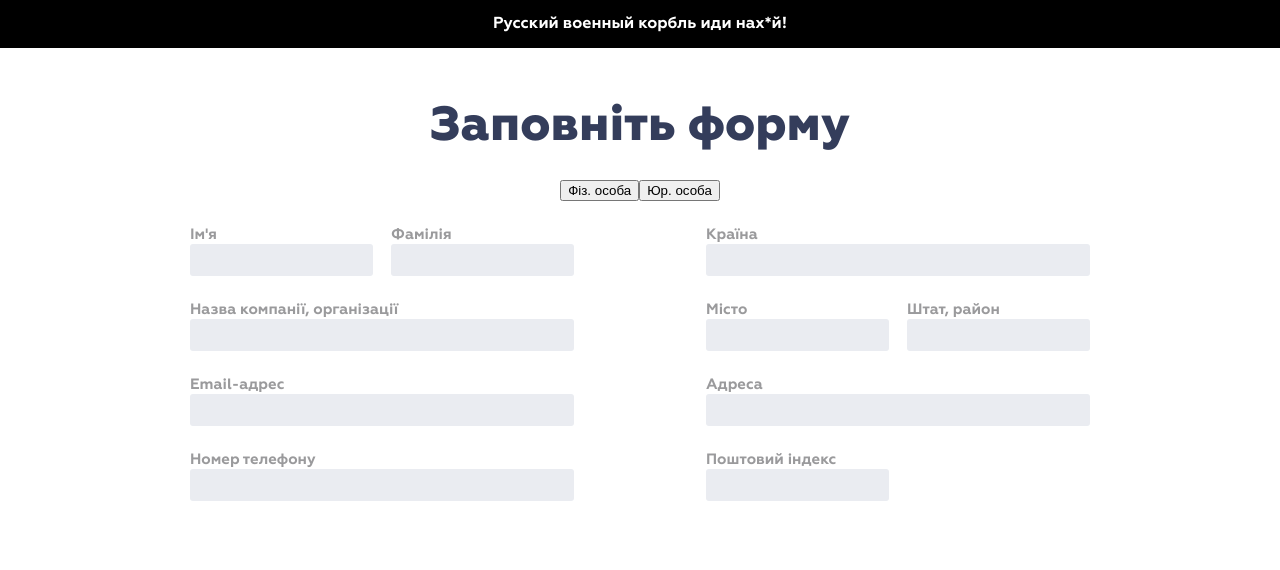
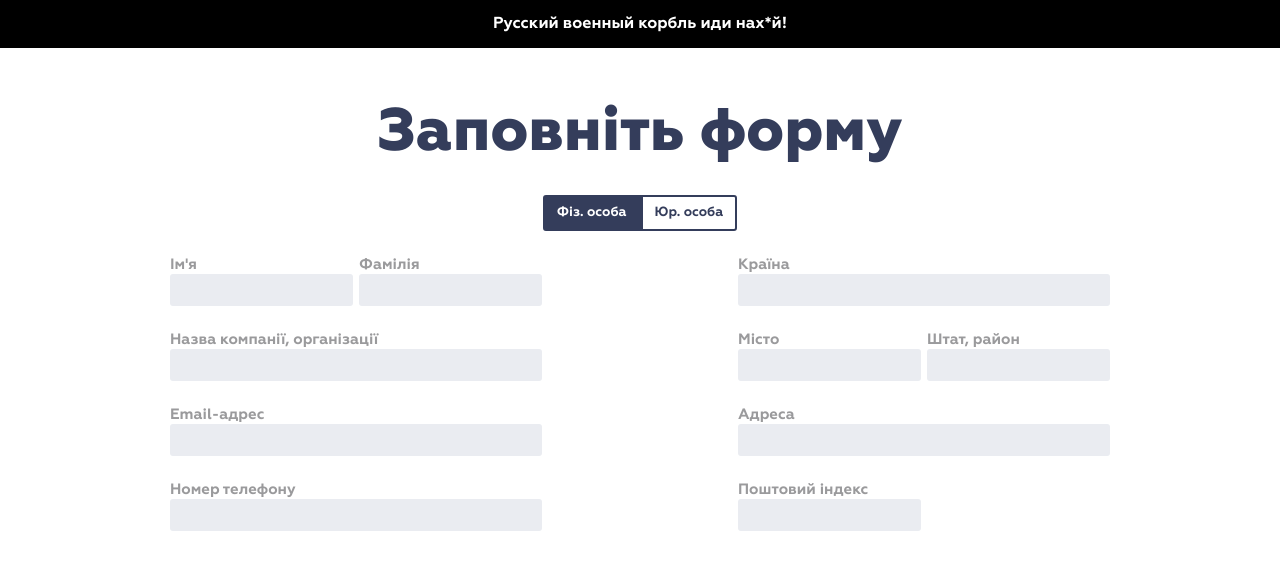
Before and after one commit to Vadym-Mishchenko/my-app, a React (Create React App) app: page / in a window 1280 px wide. Shown: the top 570 px of the page. Built offline with nearby package versions, Linux system fonts and the light colour scheme.

Commit message:
classname imported, Input was styled

```diff
--- a/package.json
+++ b/package.json
@@ -7,6 +7,7 @@
     "@testing-library/jest-dom": "^5.16.3",
     "@testing-library/react": "^12.1.4",
     "@testing-library/user-event": "^13.5.0",
+    "classnames": "^2.3.1",
     "gh-pages": "^3.2.3",
     "node-sass": "^7.0.1",
     "react": "^18.0.0",
--- a/src/Components/Form/Form.jsx
+++ b/src/Components/Form/Form.jsx
@@ -1,14 +1,51 @@
-import React from "react";
+import React, { useState } from "react";
+import cn from 'classnames';
 
 import './Form.scss';
+import classNames from "classnames";
 
 export const Form = () => {
+  const [buttonPhysicalPerson, setButtonPhysicalPerson] = useState(true);
+  const [buttonEntityPerson, setButtonEntityPerson] = useState(false);
+
+  const onClickButtonPhysicalPerson = () => {
+    setButtonEntityPerson(false);
+    setButtonPhysicalPerson(!buttonPhysicalPerson)
+  };
+
+  const onClickButtonEntityPerson = () => {
+    setButtonPhysicalPerson(false);
+    setButtonEntityPerson(!buttonEntityPerson);
+  };
+
   return (
     <div className="form">
       <h1 className="form__title">Заповнiть форму</h1>
-      <div className="form__buttons">
-        <button type="button" className="buttons__button-individual">Фiз. особа</button>
-        <button type="button" className="buttons-button-entity">Юр. особа</button>
+      <div className="form__buttons buttons">
+        <button
+          type="button"
+          className={cn(
+            "buttons__button",
+            "buttons__button-r",
+            {'buttons__button--active': buttonPhysicalPerson}
+          )}
+          onClick={onClickButtonPhysicalPerson}
+        >
+          Фiз. особа
+        </button>
+
+        <button
+          type="button"
+          className={classNames(
+            "buttons__button",
+            "buttons__button-l",
+            {'buttons__button--active': buttonEntityPerson}
+          )}
+          onClick={onClickButtonEntityPerson}
+
+        >
+          Юр. особа
+        </button>
       </div>
 
       <div className="form__input input">
--- a/src/Components/Form/Form.scss
+++ b/src/Components/Form/Form.scss
@@ -3,31 +3,53 @@
   flex-direction: column;
   align-items: center;
 
-  margin: 0 auto;
+  margin: 0 auto 48px;
   width: 1200px;
 
 
   &__title {
     margin-bottom: 24px;
     color: #343d5b;
-    font-size: 48px;
+    font-size: 60px;
+  }
+}
+
+.buttons {
+  display: flex;
+  margin-bottom: 24px;
+
+  &__button {
+    padding: 8px 12px;
+    cursor: pointer;
+    font-family: Geometria;
+    background-color: #fff;
+    color: #343d5b;
+    border: 2px solid #343d5b;
   }
 
-  &__buttons {
-    display: flex;
-    margin-bottom: 24px;
+  &__button-l {
+    border-radius: 0 3px 3px 0;
+  }
+
+  &__button-r {
+    border-radius: 3px 0px 0 3px;
+  }
+
+  &__button--active {
+    background-color: #343d5b;
+    color: #fff;
   }
 }
 
 .input {
   display: flex;
   justify-content: space-between;
-  width: 900px;
+  width: 940px;
   color: #9a9a9c;
 }
 
 .section {
-  width: 384px;
+  width: 372px;
 
   &__container{
     display: flex;
```
Also changed, not shown: 1 other file (tests, documents, lock files or other folders).
